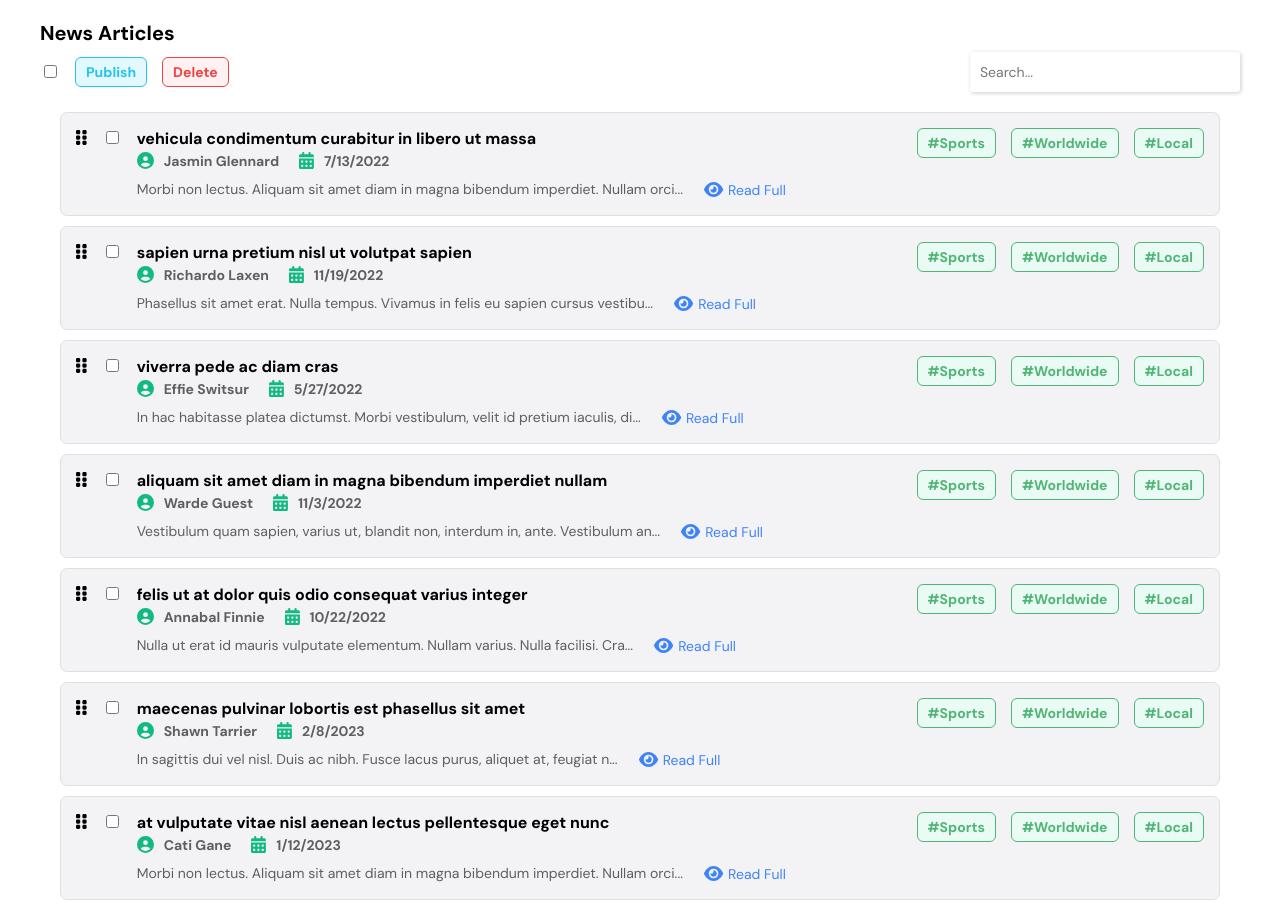
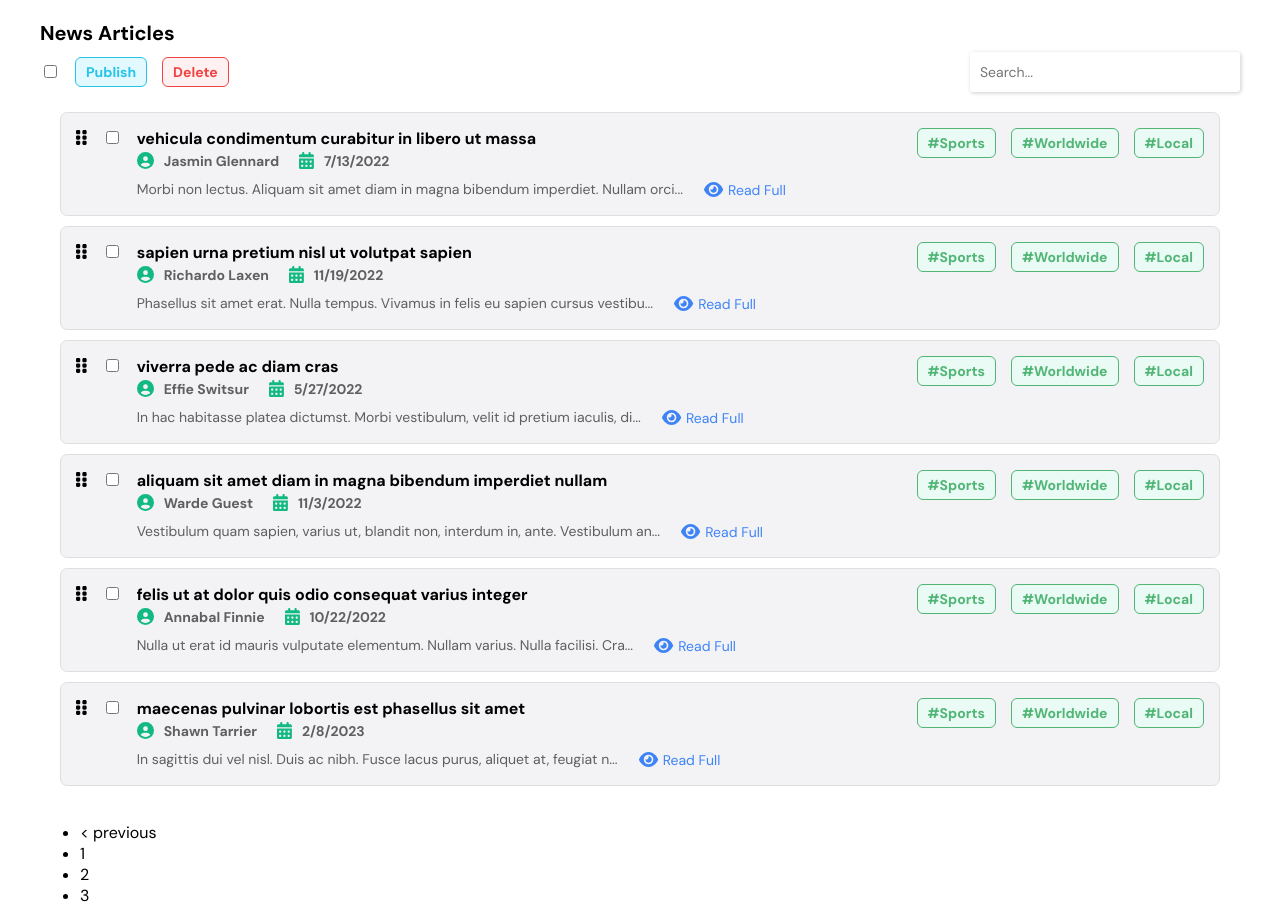
Before and after one commit to llacuesta/lophils-exam, a React (Create React App) app: page / in a window 1280 px wide. Shown: the top 909 px of the page. Built offline with nearby package versions, Linux system fonts and the light colour scheme.

Commit message:
feat: add pagination

```diff
--- a/package.json
+++ b/package.json
@@ -12,6 +12,7 @@
     "@testing-library/user-event": "^13.5.0",
     "react": "^18.2.0",
     "react-dom": "^18.2.0",
+    "react-paginate": "^8.2.0",
     "react-scripts": "5.0.1",
     "web-vitals": "^2.1.4"
   },
--- a/src/organisms/ArticleList.js
+++ b/src/organisms/ArticleList.js
@@ -5,7 +5,8 @@ import Search from '../atoms/Search';
 import style from '../styles/organisms.module.css'
 import { FontAwesomeIcon } from '@fortawesome/react-fontawesome'
 import { faGripVertical } from '@fortawesome/free-solid-svg-icons'
-import { useState } from 'react';
+import { useState, useEffect } from 'react';
+import ReactPaginate from 'react-paginate';
 
 function ArticleList({ articles }) {
     const [state, setState] = useState(
@@ -14,6 +15,11 @@ function ArticleList({ articles }) {
         ))
     )
     const [parentState, setParentState] = useState(false)
+    // React Paginate
+    const [currentItems, setCurrentItems] = useState([]);
+    const [pageCount, setPageCount] = useState(0);
+    const [itemOffset, setItemOffset] = useState(0);
+    const itemsPerPage = 6;
 
     const handleChange = e => {
         const newState = state.map(item => (
@@ -43,7 +49,16 @@ function ArticleList({ articles }) {
 
         setState(newState)
     }
+    const handlePageClick = (event) => {
+        const newOffset = (event.selected * itemsPerPage) % state.length;
+        setItemOffset(newOffset);
+    };
 
+    useEffect(() => {
+        const endOffset = itemOffset + itemsPerPage;
+        setCurrentItems(state.slice(itemOffset, endOffset));
+        setPageCount(Math.ceil(state.length / itemsPerPage));
+    }, [itemOffset, itemsPerPage, state])
 
     return (
         <>
@@ -60,7 +75,7 @@ function ArticleList({ articles }) {
             </div>
             <div className={style.article_list}>
                 {
-                    state.map((e, index) => (
+                    currentItems.map((e, index) => (
                         <div className={style.article} key={index}>
                             <div className={style.article_buttons}>
                                 <FontAwesomeIcon icon={faGripVertical} />
@@ -77,6 +92,15 @@ function ArticleList({ articles }) {
                     ))
                 }
             </div>
+            <ReactPaginate
+                breakLabel="..."
+                nextLabel="next >"
+                onPageChange={handlePageClick}
+                pageRangeDisplayed={2}
+                pageCount={pageCount}
+                previousLabel="< previous"
+                renderOnZeroPageCount={null}
+            />
         </>
     );
 }
```
Also changed, not shown: 1 other file (tests, documents, lock files or other folders).
